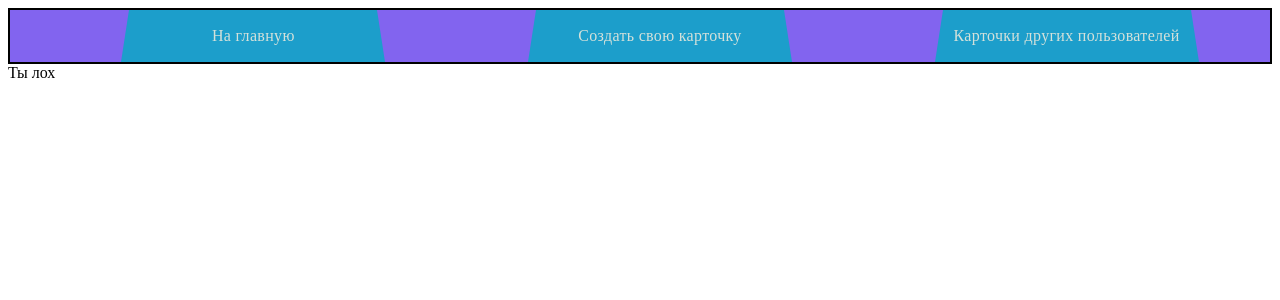
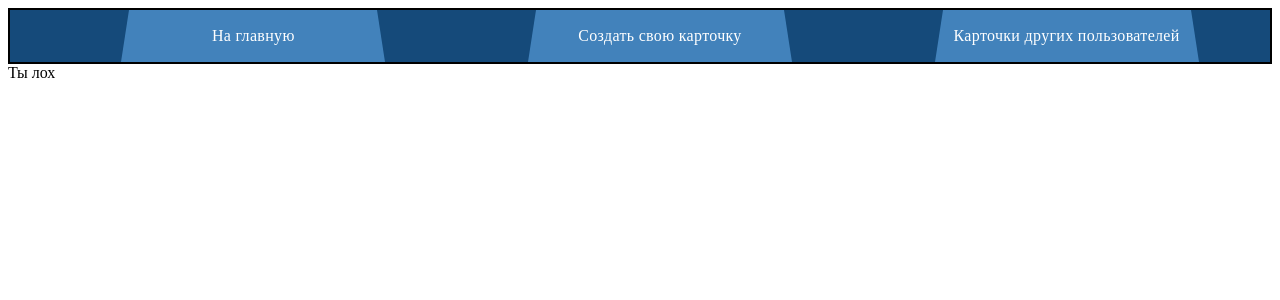
Before and after one commit to foxsink/smileAtMe, a Nuxt app: page /card/create in a window 1280 px wide. Shown: the top 300 px of the page. Built offline with nearby package versions, Linux system fonts and the light colour scheme.

Commit message:
work with colors of nav

```diff
--- a/assets/globalStyles/global.scss
+++ b/assets/globalStyles/global.scss
@@ -1,5 +1,5 @@
 .navigation {
-  background-color: #8264ef;
+  background-color: #154A7A;
   border: 2px solid black;
 }
 .navigation-list {
@@ -8,7 +8,7 @@
   justify-content: space-around;
   margin: 0;
 }
-.navigation-list-item {
+.navigation-list-link {
   $self: &;
   position: relative;
   display: flex;
@@ -16,6 +16,8 @@
   align-items: center;
   padding: 17px;
   width: 230px;
+  text-decoration: none;
+  list-style-type: none;
 
   &::before {
     content: '';
@@ -25,7 +27,7 @@
     display: block;
     width: 100%;
     height: 0;
-    border-bottom: 52px solid #1c9ecb;
+    border-bottom: 52px solid #4282BB;
     border-right: 8px solid transparent;
     border-left: 8px solid transparent;
     box-sizing: border-box;
@@ -35,26 +37,28 @@
 
   &:hover {
     &::before {
-      border-bottom-color: #5ad0c9;
+      border-bottom-color: #817DE2;
+    }
+    #{$self}__item {
+      color: white;
     }
   }
 
   &:active {
     &::before {
-      border-bottom-color: #4282bb;
+      border-bottom-color: #3AC08E;
     }
-    #{$self}__link {
+    #{$self}__item {
       color: white;
     }
   }
 
-  &__link {
+  &__item {
     font-size: 16px;
     text-align: center;
-    color: #d4e1da;
+    color: white;
     letter-spacing: 0.02em;
     z-index: 1;
     transition: color 0.3s;
-    text-decoration: none;
   }
 }
--- a/layouts/default.vue
+++ b/layouts/default.vue
@@ -2,21 +2,21 @@
   <header>
     <nav class="navigation">
       <ul class="navigation__list navigation-list">
-        <li class="navigation-list__item navigation-list-item">
-          <nuxt-link href="/" class="navigation-list-item__link">
+        <nuxt-link href="/" class="navigation-list-link">
+          <li class="navigation-list-link__item">
             На главную
-          </nuxt-link>
-        </li>
-        <li class="navigation-list__item navigation-list-item">
-          <nuxt-link href="/card/create" class="navigation-list-item__link">
+          </li>
+        </nuxt-link>
+        <nuxt-link href="/card/create" class="navigation-list-link">
+          <li class="navigation-list-link__item">
             Создать свою карточку
-          </nuxt-link>
-        </li>
-        <li class="navigation-list__item navigation-list-item">
-          <nuxt-link href="/gallery" class="navigation-list-item__link">
-            Карточки других пользователей
-          </nuxt-link>
-        </li>
+          </li>
+        </nuxt-link>
+        <nuxt-link href="/gallery" class="navigation-list-link">
+          <li class="navigation-list-link__item">
+              Карточки других пользователей
+          </li>
+        </nuxt-link>
       </ul>
     </nav>
   </header>
```
